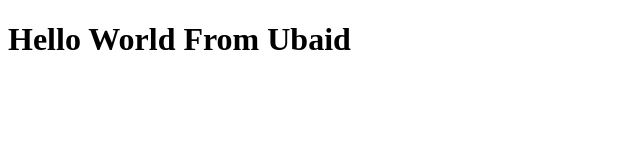
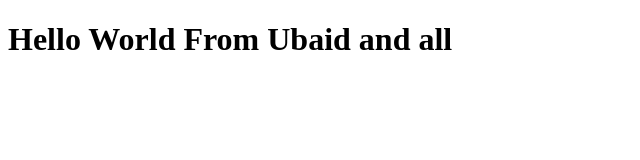
Before and after one commit to ubaid0316/bootcamp2, a plain HTML site: page index.html in a window 1280 px wide. Shown: the whole page, without its empty margins (0-640 px from the left). Drawn offline with Linux system fonts and the light colour scheme.

Commit message:
updated index.html

```diff
--- a/index.html
+++ b/index.html
@@ -6,6 +6,6 @@
     <title>Document</title>
 </head>
 <body>
-    <h1>Hello World From Ubaid </h1>
+    <h1>Hello World From Ubaid and all </h1>
 </body>
 </html>
```
